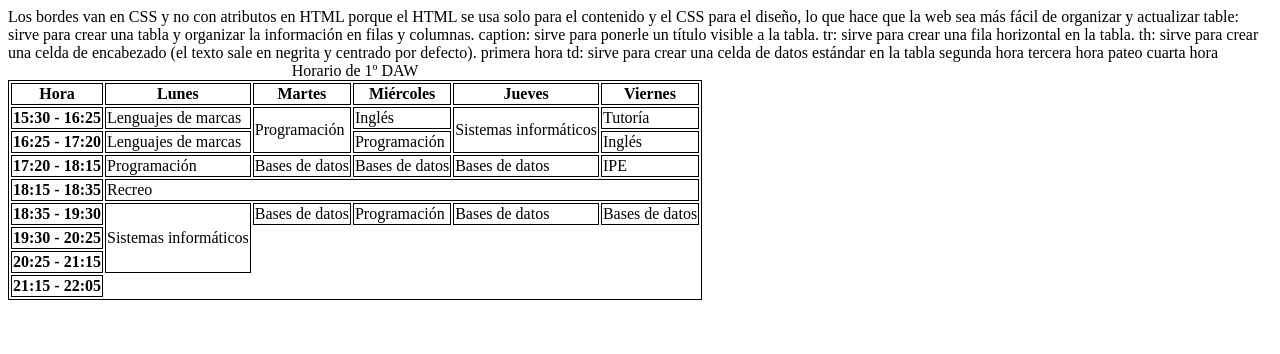
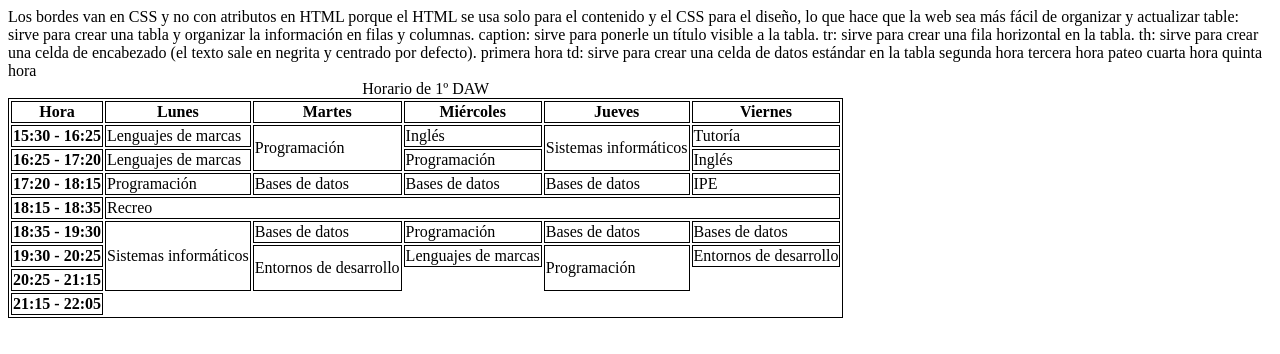
Before and after one commit to mosabbrm/horario-1-DAW, a plain HTML site: page index.html in a window 1280 px wide. Drawn offline with Linux system fonts and the light colour scheme.

Commit message:
quinta hora

```diff
--- a/index.html
+++ b/index.html
@@ -66,8 +66,13 @@
             <td>Bases de datos</td>
             <td>Bases de datos</td>
         </tr>
+        quinta hora
         <tr>
             <th>19:30 - 20:25</th>
+            <td rowspan="2">Entornos de desarrollo</td>
+            <td>Lenguajes de marcas</td>
+            <td rowspan="2">Programación</td>
+            <td>Entornos de desarrollo</td>
         </tr>
         <tr>
             <th>20:25 - 21:15</th>
```
